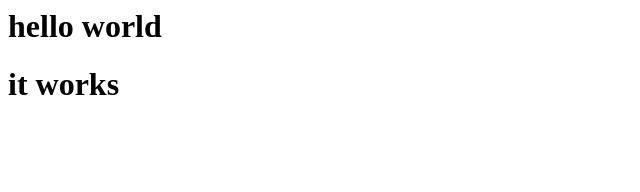
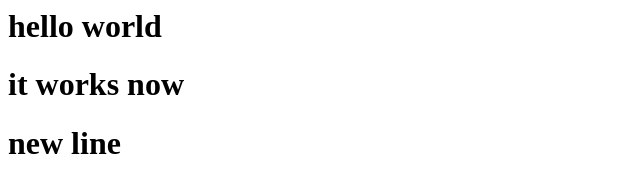
Before and after one commit to Rishab49/s3static, a plain HTML site: page index.html in a window 1280 px wide. Shown: the whole page, without its empty margins (0-640 px from the left). Drawn offline with Linux system fonts and the light colour scheme.

Commit message:
Add files via upload

```diff
--- a/index.html
+++ b/index.html
@@ -1,2 +1,3 @@
 <h1>hello world</h1>
-<h1>it works</h1>
+<h1>it works now</h1>
+<h1>new line</h1>
```
